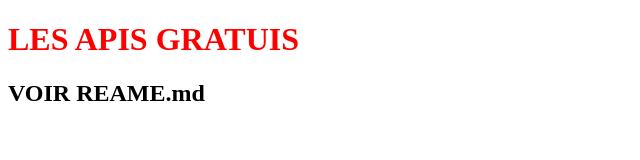
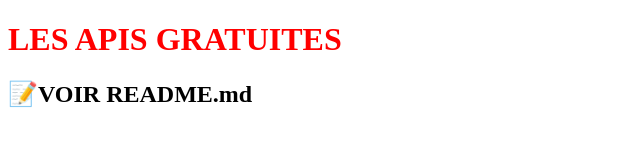
Before and after one commit to Lokonon52/-Liste-APIs-Gratuites, a plain HTML site: page index.html in a window 1280 px wide. Shown: the whole page, without its empty margins (0-640 px from the left). Drawn offline with Linux system fonts and the light colour scheme.

```diff
--- a/index.html
+++ b/index.html
@@ -11,7 +11,7 @@
     <title>LES APIS</title>
   </head>
   <body>
-    <h1>LES APIS GRATUIS</h1>
-    <h2>VOIR REAME.md</h2>
+    <h1>LES APIS GRATUITES</h1>
+    <h2>📝VOIR README.md</h2>
   </body>
 </html>
```
